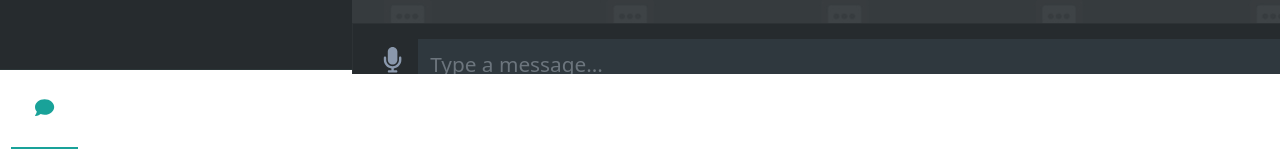
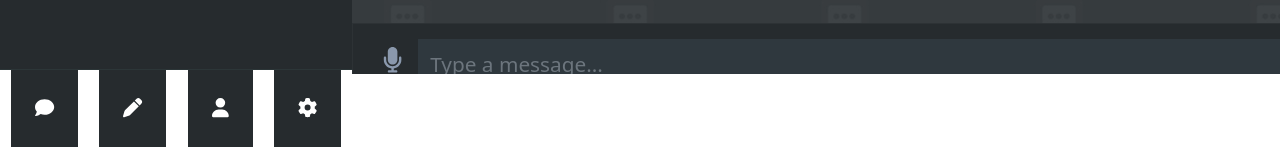
Before and after one commit to AbobakarSadeeq/paen-chat-client, a React (Create React App) app: page / in a window 1280 px wide. Shown: the part 730-879 px from the top of the page. Built offline with nearby package versions, Linux system fonts and the light colour scheme.

Commit message:
project directory changed
done

```diff
--- a/src/components/layout/layout.js
+++ b/src/components/layout/layout.js
@@ -1,6 +1,5 @@
 import React from "react";
 import Chat from "../chat-section/chat-section";
-import Home from "../home/home";
 import Sidebar from "../sidebar/sidebar";
 import layoutCss from "./layout.module.css";
 
@@ -9,12 +8,10 @@ const Layout = () => {
     <>
       <div className={layoutCss["main-layout"]}>
         <Sidebar />
-
         {/* <Home /> */}
 
-      <Chat />
+        <Chat />
       </div>
-
     </>
   );
 };
--- a/src/components/sidebar/menu/menu.js
+++ b/src/components/sidebar/menu/menu.js
@@ -8,49 +8,70 @@ import {
   faUser,
   faComment,
 } from "@fortawesome/free-solid-svg-icons";
-const Menu = () => {
+const Menu = (props) => {
+  function clickMenu(selectedLinkName) {
+    props.changeSidebarViewByMenuClicked(selectedLinkName);
+  }
+
   return (
     <>
       <ul className={MenuCss["chat-menu"]}>
         <li>
+          <button onClick={() => clickMenu("Chats")} className={MenuCss["btn"]}>
             <NavLink
               className={({ isActive }) =>
                 isActive ? MenuCss.active : MenuCss.inactive
               }
-            to={"/"}
+              to={"/Chats"}
             >
               <FontAwesomeIcon icon={faComment} />{" "}
             </NavLink>
+          </button>
         </li>
         <li>
+          <button
+            onClick={() => clickMenu("AddContact")}
+            className={MenuCss["btn"]}
+          >
             <NavLink
               className={({ isActive }) =>
                 isActive ? MenuCss.active : MenuCss.inactive
               }
-            to={"/rdgh"}
+              to={"/AddContact"}
             >
               <FontAwesomeIcon icon={faPen} />
             </NavLink>
+          </button>
         </li>
         <li>
+          <button
+            onClick={() => clickMenu("UserProfile")}
+            className={MenuCss["btn"]}
+          >
             <NavLink
               className={({ isActive }) =>
                 isActive ? MenuCss.active : MenuCss.inactive
               }
-            to={"/dfg"}
+              to={"UserProfile"}
             >
               <FontAwesomeIcon icon={faUser} />
             </NavLink>
+          </button>
         </li>
         <li>
+          <button
+            onClick={() => clickMenu("Setting")}
+            className={MenuCss["btn"]}
+          >
             <NavLink
               className={({ isActive }) =>
                 isActive ? MenuCss.active : MenuCss.inactive
               }
-            to={"/fgdh"}
+              to={"/Setting"}
             >
               <FontAwesomeIcon icon={faGear} />
             </NavLink>
+          </button>
         </li>
       </ul>
     </>
--- a/src/components/sidebar/menu/menu.module.css
+++ b/src/components/sidebar/menu/menu.module.css
@@ -38,3 +38,13 @@
 .inactive {
   color: #fff;
 }
+
+.btn {
+  color: inherit;
+  border: none;
+  outline: inherit;
+  background-color:  rgb(38, 43, 46);
+  padding: 0;
+  margin: 0;
+  cursor: pointer;
+}
--- a/src/components/sidebar/sidebar.js
+++ b/src/components/sidebar/sidebar.js
@@ -1,4 +1,4 @@
-import React from "react";
+import React, { useEffect, useState } from "react";
 import sidebarCss from "./sidebar.module.css";
 import { FontAwesomeIcon } from "@fortawesome/react-fontawesome";
 import {
@@ -19,7 +19,15 @@ import {
 import UserChat from "./user-chat/user-chat";
 import Menu from "./menu/menu";
 
-const Sidebar = () => {
+const Sidebar = (props) => {
+  const [menuSelectedVal, setMenuSelectedVal] = useState(() => {
+    return "Chats";
+  });
+
+  useEffect(() => {
+    console.log(menuSelectedVal);
+  }, [menuSelectedVal]);
+
   return (
     <>
       <div className={sidebarCss["sidebar"]}>
@@ -61,12 +69,19 @@ const Sidebar = () => {
 
         {/* Contact section */}
 
-        <div className={sidebarCss["contact-section"]}>
-          <UserChat />
+        <div
+          className={
+            sidebarCss["contact-section-and-show-view-by-selected-menu"]
+          }
+        >
+          {menuSelectedVal == "Chats" ? <UserChat /> : null}
+          {menuSelectedVal == "AddContact" ? <h1>Hello brother</h1> : null}
+          {menuSelectedVal == "UserProfile" ? <h1>Hello profile</h1> : null}
+          {menuSelectedVal == "Setting" ? <h1>Hello setting</h1> : null}
         </div>
 
         {/* sidebar menu */}
-        <Menu />
+        <Menu changeSidebarViewByMenuClicked={setMenuSelectedVal} />
       </div>
     </>
   );
--- a/src/components/sidebar/sidebar.module.css
+++ b/src/components/sidebar/sidebar.module.css
@@ -11,7 +11,7 @@
   border-bottom: 1px solid rgba(255, 255, 255, 0.03);
 }
 
-.contact-section {
+.contact-section-and-show-view-by-selected-menu {
   height: 83vh;
   overflow: auto;
   border-bottom: #2c3638 solid 1px;
@@ -74,8 +74,6 @@ input:focus {
   outline: none;
 }
 
-
-
 .logout-btn {
   background: none;
   color: inherit;
```
Lines whose indentation alone changed are shown as unchanged.
